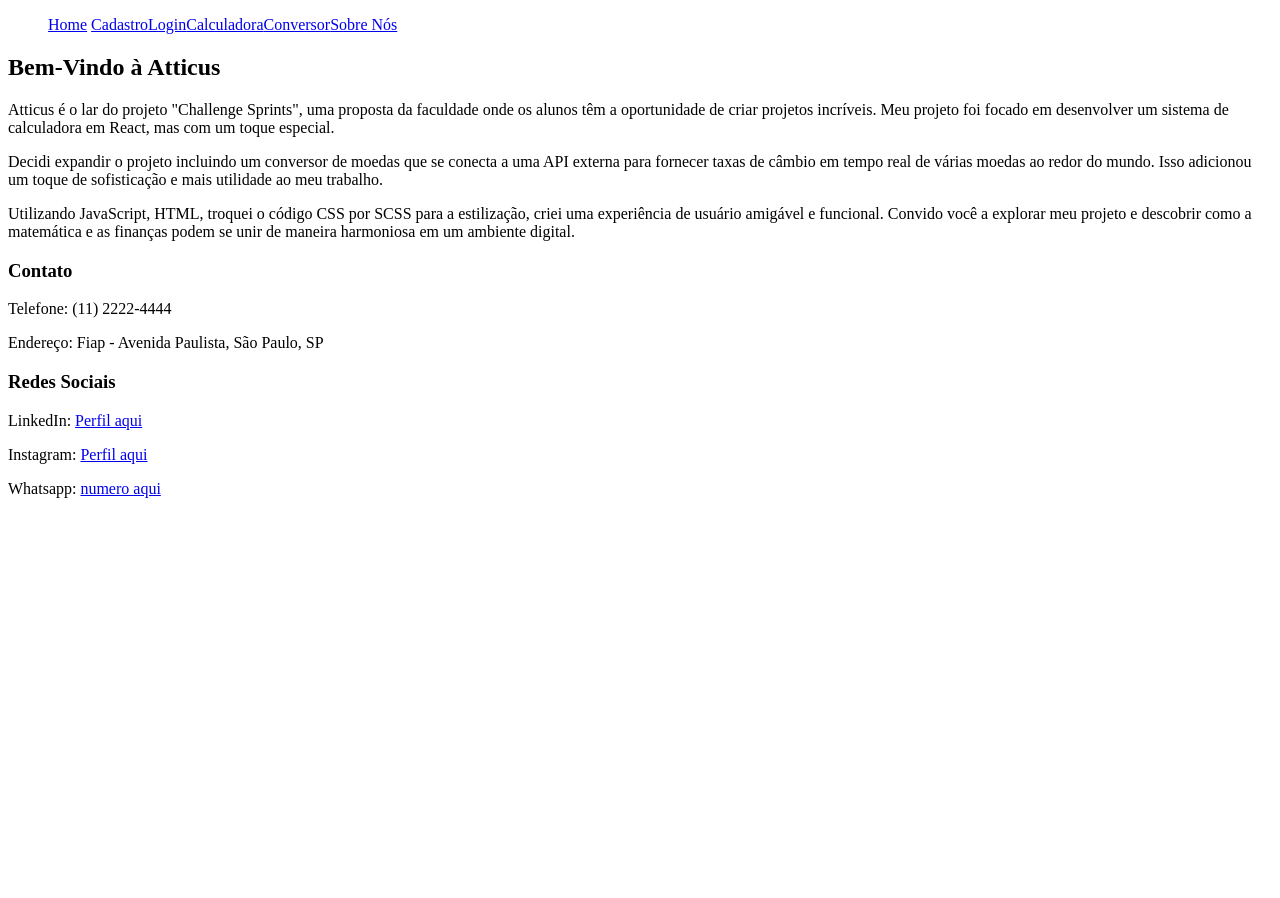
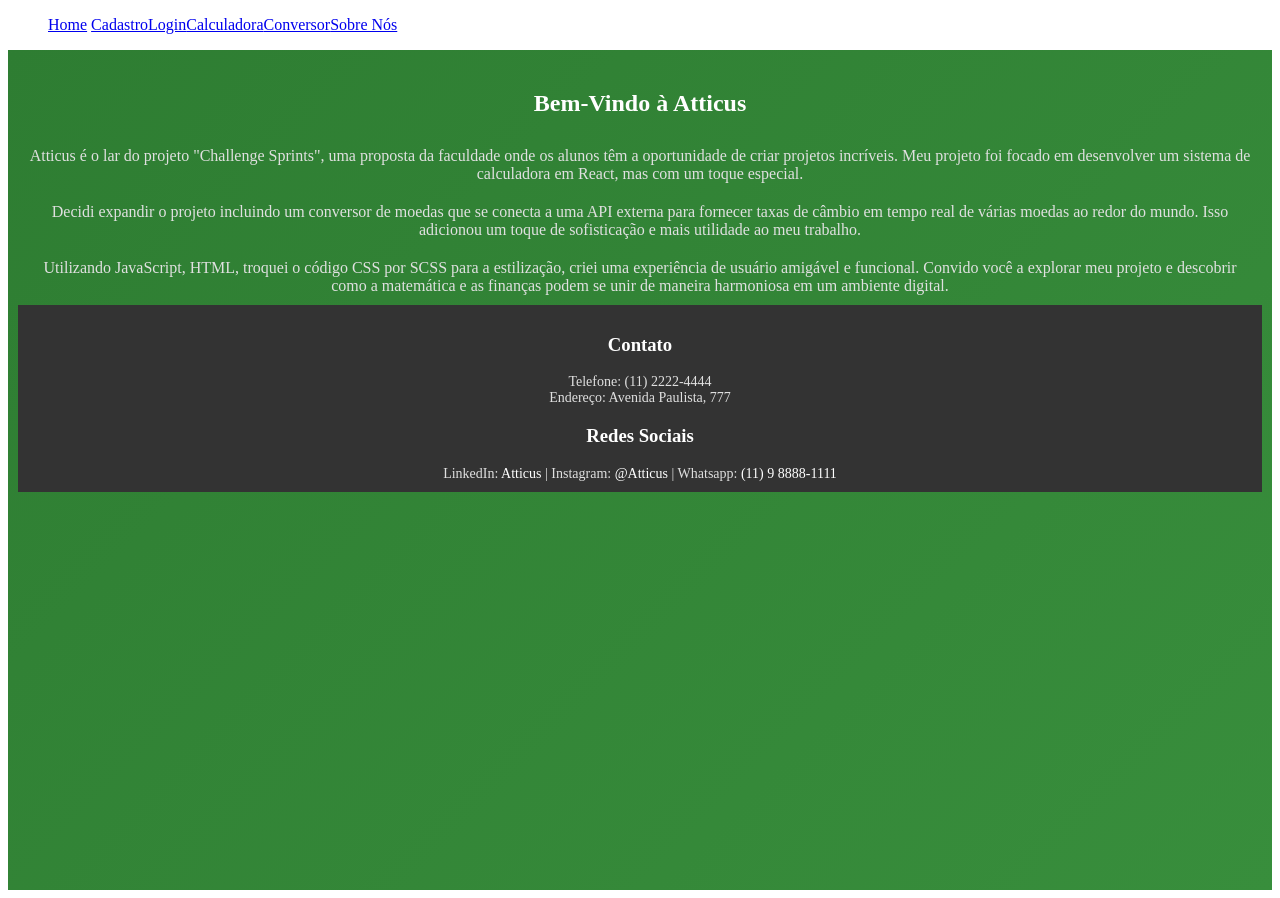
Before and after one commit to Biettt/Calculator, a React (Vite) app in the folder calculator/: page / in a window 1280 px wide. Before the commit the page ends 800 px from the top, so only its background shows below. Built offline with nearby package versions, Linux system fonts and the light colour scheme.

Commit message:
add style

```diff
--- a/calculator/src/routers/Footer.jsx
+++ b/calculator/src/routers/Footer.jsx
@@ -8,13 +8,15 @@ function Footer() {
                 <div className="contact-info">
                     <h3>Contato</h3>
                     <p>Telefone: (11) 2222-4444</p>
-                    <p>Endereço: Fiap - Avenida Paulista, São Paulo, SP</p>
+                    <p>Endereço: Avenida Paulista, 777</p>
                 </div>
                 <div className="social-media">
                     <h3>Redes Sociais</h3>
-                    <p>LinkedIn: <a href='https://linkedin.com/' target='_blank' rel='noopener noreferrer'>Perfil aqui</a> </p>
-                    <p>Instagram: <a href='https://instagram.com/' target='_blank' rel='noopener noreferrer'>Perfil aqui</a> </p>
-                    <p>Whatsapp: <a href='https://whatsapp.com/' target='_blank' rel='noopener noreferrer'>numero aqui</a> </p>
+                    <p>
+                        LinkedIn: <a href='https://linkedin.com/' target='_blank' rel='noopener noreferrer'>Atticus</a> |
+                        Instagram: <a href='https://instagram.com/' target='_blank' rel='noopener noreferrer'>@Atticus</a> |
+                        Whatsapp: <a href='https://whatsapp.com/' target='_blank' rel='noopener noreferrer'> (11) 9 8888-1111</a>
+                    </p>
                 </div>
             </div>
         </footer>
--- a/calculator/src/styles/Home.css
+++ b/calculator/src/styles/Home.css
@@ -1 +1,43 @@
-/*# sourceMappingURL=Home.css.map */
+@charset "UTF-8";
+.home {
+  background: linear-gradient(135deg, #2e7d32, #388e3c);
+  color: #fff;
+  padding: 20px;
+  text-align: center;
+  min-height: 100vh;
+  display: flex;
+  flex-direction: column; /* Usar flexbox em coluna */
+  align-items: center; /* Alinhar itens verticalmente */
+}
+.home h1 {
+  font-size: 24px;
+  color: #ffd700;
+}
+.home p {
+  font-size: 16px;
+  color: #e0e0e0;
+  margin: 10px 0;
+}
+.home .content {
+  flex: 1; /* Expande o conteúdo para preencher o espaço restante */
+}
+
+/* Estilos para o rodapé no final da página */
+.footer {
+  background-color: #333;
+  color: #fff;
+  padding: 10px;
+  text-align: center;
+  width: 100%;
+}
+.footer p {
+  font-size: 14px;
+  margin: 0;
+}
+.footer a {
+  color: #fff;
+  text-decoration: none;
+}
+.footer a:hover {
+  text-decoration: underline;
+}/*# sourceMappingURL=Home.css.map */
--- a/calculator/src/styles/Home.scss
+++ b/calculator/src/styles/Home.scss
@@ -0,0 +1,48 @@
+.home {
+    background: linear-gradient(135deg, #2e7d32, #388e3c);
+    color: #fff;
+    padding: 20px;
+    text-align: center;
+    min-height: 100vh;
+    display: flex;
+    flex-direction: column; /* Usar flexbox em coluna */
+    align-items: center; /* Alinhar itens verticalmente */
+
+    h1 {
+      font-size: 24px;
+      color: #ffd700;
+    }
+
+    p {
+      font-size: 16px;
+      color: #e0e0e0;
+      margin: 10px 0;
+    }
+
+    .content {
+      flex: 1; /* Expande o conteúdo para preencher o espaço restante */
+    }
+  }
+
+  /* Estilos para o rodapé no final da página */
+  .footer {
+    background-color: #333;
+    color: #fff;
+    padding: 10px;
+    text-align: center;
+    width: 100%;
+
+    p {
+      font-size: 14px;
+      margin: 0;
+    }
+
+    a {
+      color: #fff;
+      text-decoration: none;
+
+      &:hover {
+        text-decoration: underline;
+      }
+    }
+  }
```
Also changed, not shown: 1 other file (tests, documents, lock files or other folders).
